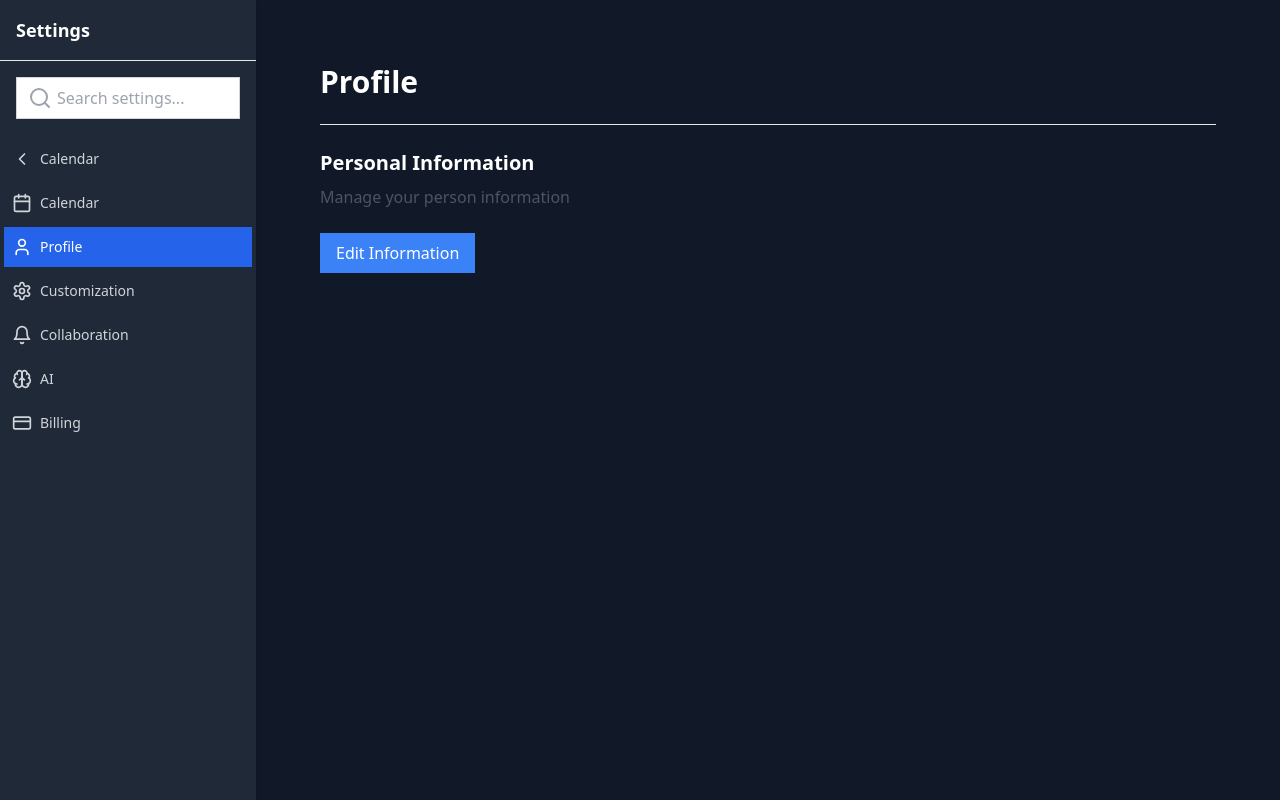
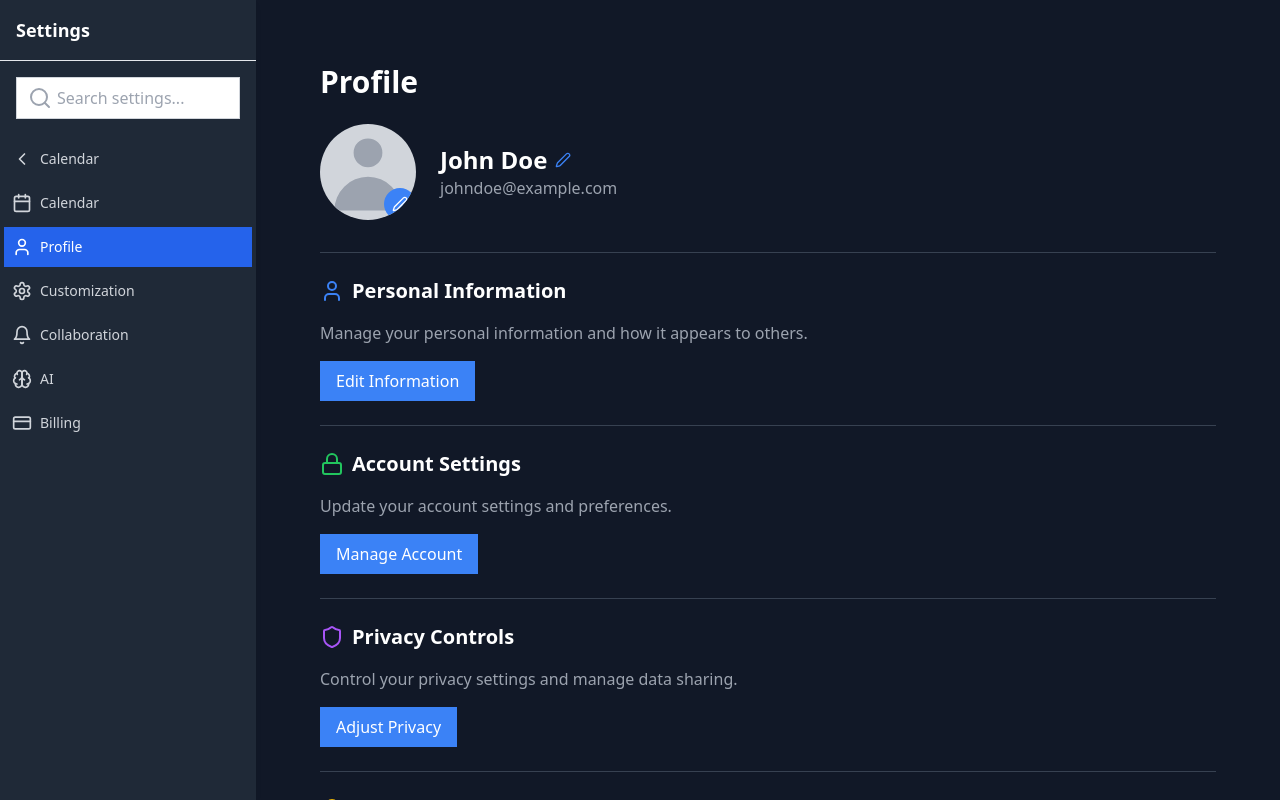
Before and after one commit to gsdyu/Calcoy, a Next.js app in the folder frontend/: page /settings in a window 1280 px wide. Built offline with nearby package versions, Linux system fonts and the light colour scheme.

Commit message:
Made profile page better/implemented change pfp can connect actually later

```diff
--- a/frontend/src/components/Settings/Profile.js
+++ b/frontend/src/components/Settings/Profile.js
@@ -1,16 +1,130 @@
-import React from 'react';
+import React, { useState, useRef } from 'react';
+import { User, Mail, Phone, Lock, Bell, Shield, Edit2, Check } from 'lucide-react';
+import { useTheme } from '@/contexts/ThemeContext';
+
+const DefaultProfileIcon = () => (
+  <svg className="w-full h-full text-gray-400" fill="currentColor" viewBox="0 0 20 20" xmlns="http://www.w3.org/2000/svg">
+    <path fillRule="evenodd" d="M10 9a3 3 0 100-6 3 3 0 000 6zm-7 9a7 7 0 1114 0H3z" clipRule="evenodd" />
+  </svg>
+);
 
 const Profile = () => {
+  const { darkMode } = useTheme();
+  const [displayName, setDisplayName] = useState("John Doe");
+  const [isEditingName, setIsEditingName] = useState(false);
+  const [profileImage, setProfileImage] = useState(null);
+  const fileInputRef = useRef(null);
+
+  const handleNameEdit = () => {
+    setIsEditingName(true);
+  };
+
+  const handleNameSave = () => {
+    setIsEditingName(false);
+    // Save the new name to backend later
+  };
+
+  const handleImageChange = (event) => {
+    const file = event.target.files[0];
+    if (file) {
+      const reader = new FileReader();
+      reader.onloadend = () => {
+        setProfileImage(reader.result);
+      };
+      reader.readAsDataURL(file);
+    }
+  };
+
+  const ProfileSection = ({ title, description, icon, action }) => (
+    <div className={`border-t ${darkMode ? 'border-gray-700' : 'border-gray-200'} pt-6 mt-6`}>
+      <div className="flex items-center mb-4">
+        {icon}
+        <h2 className="text-xl font-semibold ml-2">{title}</h2>
+      </div>
+      <p className={`${darkMode ? 'text-gray-400' : 'text-gray-600'} mb-4`}>{description}</p>
+      <button className="bg-blue-500 text-white px-4 py-2 rounded-md hover:bg-blue-600 transition-colors">
+        {action}
+      </button>
+    </div>
+  );
+
   return (
-    <div className="flex-1 p-8">
+    <div className={`flex-1 p-8 ${darkMode ? 'bg-gray-900 text-white' : 'bg-white text-gray-900'}`}>
       <h1 className="text-3xl font-bold mb-6">Profile</h1>
-      <div className="border-t border-gray-200 pt-6">
-        <h2 className="text-xl font-semibold mb-2">Personal Information</h2>
-        <p className="text-gray-600 mb-6">Manage your person information</p>
-        <button className="bg-blue-500 text-white px-4 py-2 rounded-md hover:bg-blue-600 transition-colors">
-          Edit Information
-        </button>
+
+      <div className="flex items-center mb-8">
+        <div className="relative w-24 h-24 rounded-full bg-gray-300 flex items-center justify-center overflow-hidden mr-6">
+          {profileImage ? (
+            <img src={profileImage} alt="Profile" className="w-full h-full object-cover" />
+          ) : (
+            <DefaultProfileIcon />
+          )}
+          <button
+            onClick={() => fileInputRef.current.click()}
+            className="absolute bottom-0 right-0 bg-blue-500 rounded-full p-2 text-white hover:bg-blue-600 transition-colors"
+          >
+            <Edit2 size={16} />
+          </button>
+          <input
+            type="file"
+            ref={fileInputRef}
+            onChange={handleImageChange}
+            className="hidden"
+            accept="image/*"
+          />
+        </div>
+        <div>
+          {isEditingName ? (
+            <div className="flex items-center">
+              <input
+                type="text"
+                value={displayName}
+                onChange={(e) => setDisplayName(e.target.value)}
+                className={`text-2xl font-semibold bg-transparent border-b ${darkMode ? 'border-gray-600' : 'border-gray-300'} focus:outline-none focus:border-blue-500`}
+              />
+              <button onClick={handleNameSave} className="ml-2 text-blue-500 hover:text-blue-600">
+                <Check size={20} />
+              </button>
+            </div>
+          ) : (
+            <h2 className="text-2xl font-semibold flex items-center">
+              {displayName}
+              <button onClick={handleNameEdit} className="ml-2 text-blue-500 hover:text-blue-600">
+                <Edit2 size={16} />
+              </button>
+            </h2>
+          )}
+          <p className={`${darkMode ? 'text-gray-400' : 'text-gray-600'}`}>johndoe@example.com</p>
+        </div>
       </div>
+
+      <ProfileSection
+        title="Personal Information"
+        description="Manage your personal information and how it appears to others."
+        icon={<User size={24} className="text-blue-500" />}
+        action="Edit Information"
+      />
+
+      <ProfileSection
+        title="Account Settings"
+        description="Update your account settings and preferences."
+        icon={<Lock size={24} className="text-green-500" />}
+        action="Manage Account"
+      />
+
+      <ProfileSection
+        title="Privacy Controls"
+        description="Control your privacy settings and manage data sharing."
+        icon={<Shield size={24} className="text-purple-500" />}
+        action="Adjust Privacy"
+      />
+
+      <ProfileSection
+        title="Notification Preferences"
+        description="Customize how and when you receive notifications."
+        icon={<Bell size={24} className="text-yellow-500" />}
+        action="Set Preferences"
+      />
     </div>
   );
 };
--- a/frontend/src/components/Settings/Settings.js
+++ b/frontend/src/components/Settings/Settings.js
@@ -5,7 +5,6 @@ import NavBar from './NavBar';
 import SearchBar from './SearchBar';
 import Profile from './Profile';
 import CustomizationPage from './CustomizationPage';
-
 
 const Settings = () => {
   const [searchQuery, setSearchQuery] = useState('');
@@ -26,8 +25,8 @@ const Settings = () => {
 
   return (
     <div className={`flex h-screen ${darkMode ? 'bg-gray-900 text-white' : 'bg-gray-100 text-black'}`}>
-      {/* Sidebar */}
-      <div className={`w-64 ${darkMode ? 'bg-gray-800' : 'bg-white'} shadow-md`}>
+      {/* Sidebar - Fixed */}
+      <div className={`w-64 fixed left-0 top-0 h-full overflow-y-auto ${darkMode ? 'bg-gray-800' : 'bg-white'} shadow-md`}>
         <div className="p-4 border-b border-gray-200 dark:border-gray-700">
           <h2 className="text-lg font-bold">Settings</h2>
         </div>
@@ -37,9 +36,11 @@ const Settings = () => {
         <NavBar currentSection={currentSection} setCurrentSection={setCurrentSection} />
       </div>
 
-      {/* Main content */}
-      <div className="flex-1 p-8">
-        {renderSection()}
+      {/* Main content - Scrollable */}
+      <div className="flex-1 ml-64 overflow-y-auto">
+        <div className="p-8 min-h-screen">
+          {renderSection()}
+        </div>
       </div>
     </div>
   );
```
